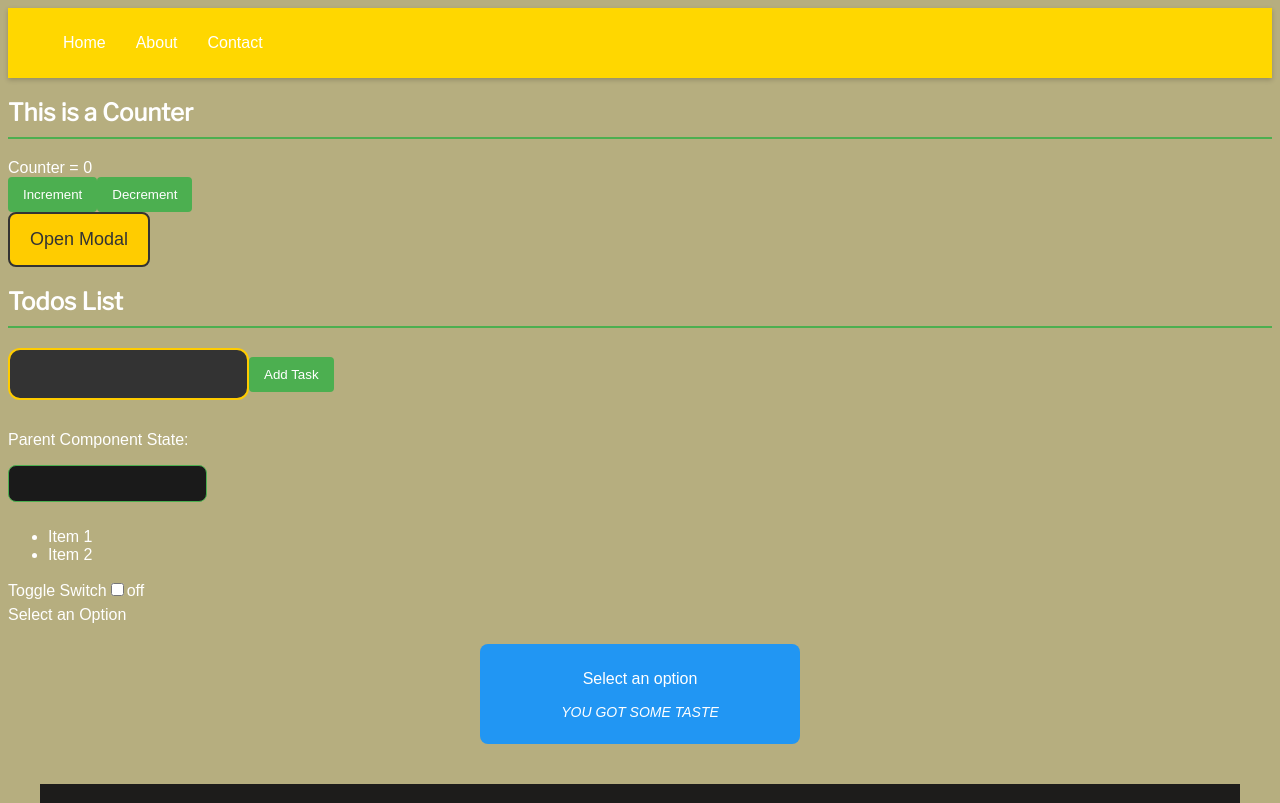
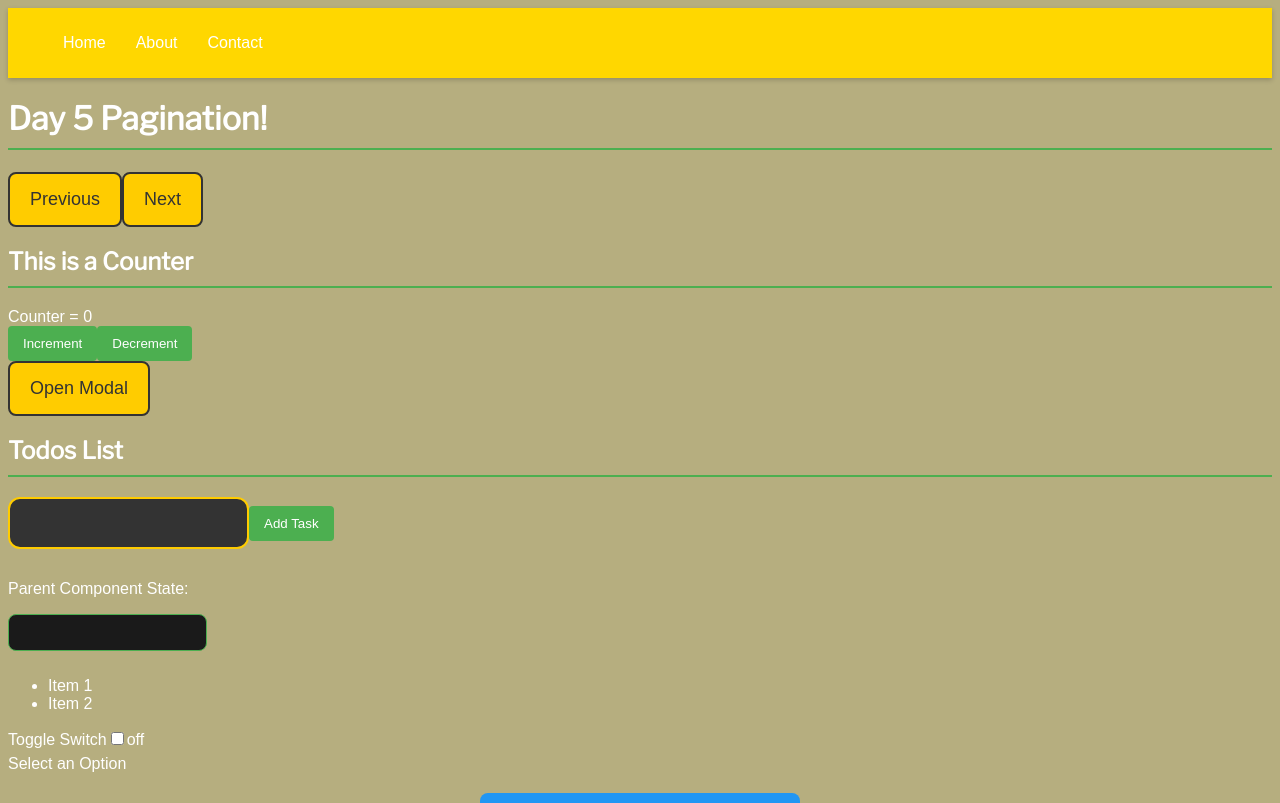
Before and after one commit to Musxeto/react-practice, a React (Create React App) app: page / in a window 1280 px wide. Shown: the top 803 px of the page. Built offline with nearby package versions, Linux system fonts and the light colour scheme; a web font is replaced by a local one.

Commit message:
Day 5 Pagination

```diff
--- a/src/App.js
+++ b/src/App.js
@@ -8,6 +8,8 @@ import ToggleSwitch from './components/Day4/ToggleSwtich.js';
 import NavigationBar from './components/Day4/NavigationBar.js';
 import Modal from './components/Day4/Modal.js';
 import DropdownMenu from './components/Day4/DropdownMenu.js';
+import Pagination from './components/Day5/Pagination.js';
+
 
 function App() {
   const options = ['kENDRICK LAMAR', 'UZI', 'Carti', 'YE'];
@@ -21,7 +23,7 @@ function App() {
   return (
     <div className="App">
       <NavigationBar />
-
+      <Pagination/>
       <Counter />
       <Modal />
       <TodosList />
```
